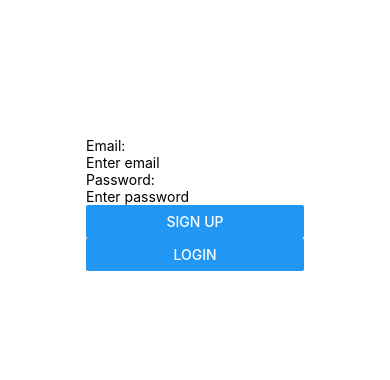
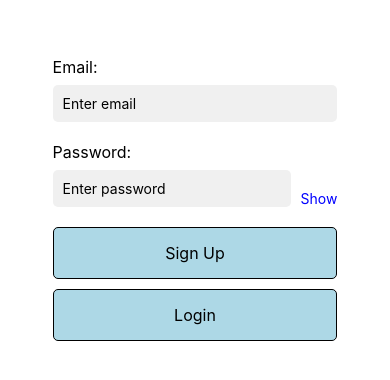
Before and after one commit to UNLV-CS472-672/2025-S-GROUP1-URP, a React Native app: screen / in a window 390 px wide. Shown: the part 218-598 px from the top of the page. Built offline with nearby package versions, Linux system fonts and the light colour scheme; no server answers.

Commit message:
Added show password button and overall improved UI

```diff
--- a/LoginScreen.js
+++ b/LoginScreen.js
@@ -1,13 +1,12 @@
 import { useState } from "react";
-import { View, TextInput, Button, Text, Alert } from "react-native";
+import { View, TextInput, Button, Text, Alert, TouchableOpacity, StyleSheet } from "react-native";
 import { signInWithEmailAndPassword, createUserWithEmailAndPassword } from "firebase/auth";
 import { auth } from "./firebaseConfig";
 
-
-// chat helped with login screen
 const LoginScreen = () => {
   const [email, setEmail] = useState("");
   const [password, setPassword] = useState("");
+  const [showPassword, setShowPassword] = useState(false);
 
   // Sign up function
   const handleSignUp = async () => {
@@ -30,28 +29,79 @@ const LoginScreen = () => {
   };
 
   return (
-    <View style={{ padding: 20 }}>
-      <Text>Email:</Text>
+    <View style={styles.container}>
+      <Text style={styles.label}>Email:</Text>
       <TextInput
         value={email}
         onChangeText={setEmail}
         placeholder="Enter email"
         keyboardType="email-address"
         autoCapitalize="none"
+        style={styles.input}
       />
 
-      <Text>Password:</Text>
-      <TextInput
-        value={password}
-        onChangeText={setPassword}
-        placeholder="Enter password"
-        secureTextEntry
-      />
+      <Text style={styles.label}>Password:</Text>
+      <View style={styles.passwordContainer}>
+        <TextInput
+          value={password}
+          onChangeText={setPassword}
+          placeholder="Enter password"
+          secureTextEntry={!showPassword}
+          style={styles.input}
+        />
+        <TouchableOpacity onPress={() => setShowPassword(!showPassword)}>
+          <Text style={styles.showPassword}>{showPassword ? "Hide" : "Show"}</Text>
+        </TouchableOpacity>
+      </View>
 
-      <Button title="Sign Up" onPress={handleSignUp} />
-      <Button title="Login" onPress={handleLogin} />
+      <TouchableOpacity style={styles.button} onPress={handleSignUp}>
+        <Text style={styles.buttonText}>Sign Up</Text>
+      </TouchableOpacity>
+      <TouchableOpacity style={styles.button} onPress={handleLogin}>
+        <Text style={styles.buttonText}>Login</Text>
+      </TouchableOpacity>
     </View>
   );
 };
 
+const styles = StyleSheet.create({
+  container: {
+    padding: 20,
+    backgroundColor: '#fff',
+    flex: 1,
+    justifyContent: 'center',
+  },
+  label: {
+    fontSize: 16,
+    marginBottom: 8,
+  },
+  input: {
+    backgroundColor: '#f0f0f0',
+    padding: 10,
+    borderRadius: 5,
+    marginBottom: 20,
+  },
+  passwordContainer: {
+    flexDirection: 'row',
+    alignItems: 'center',
+  },
+  showPassword: {
+    marginLeft: 10,
+    color: 'blue',
+  },
+  button: {
+    backgroundColor: '#ADD8E6',
+    padding: 15,
+    borderRadius: 5,
+    borderWidth: 1,
+    borderColor: '#000',
+    alignItems: 'center',
+    marginBottom: 10,
+  },
+  buttonText: {
+    color: '#000',
+    fontSize: 16,
+  },
+});
+
 export default LoginScreen;
```
